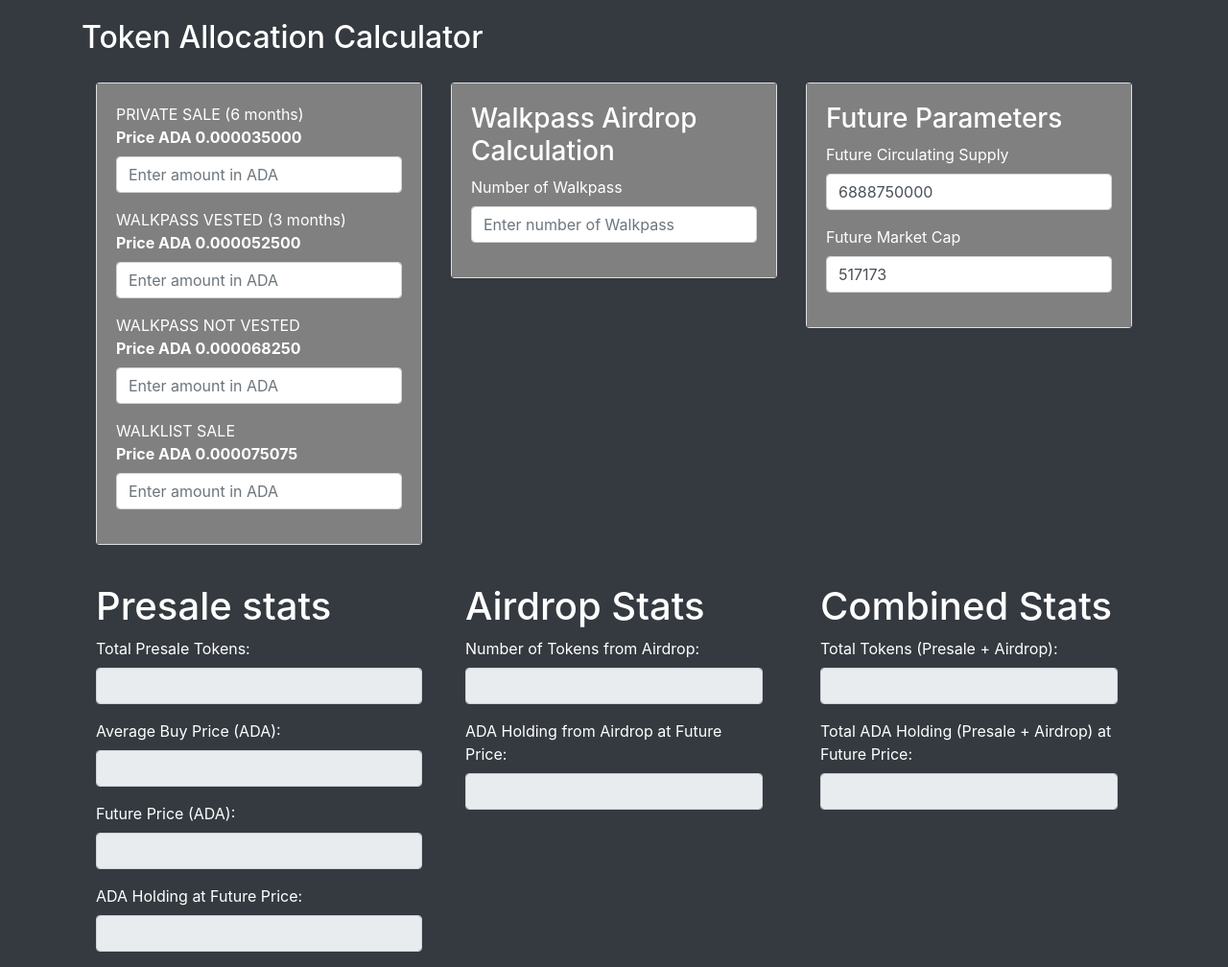
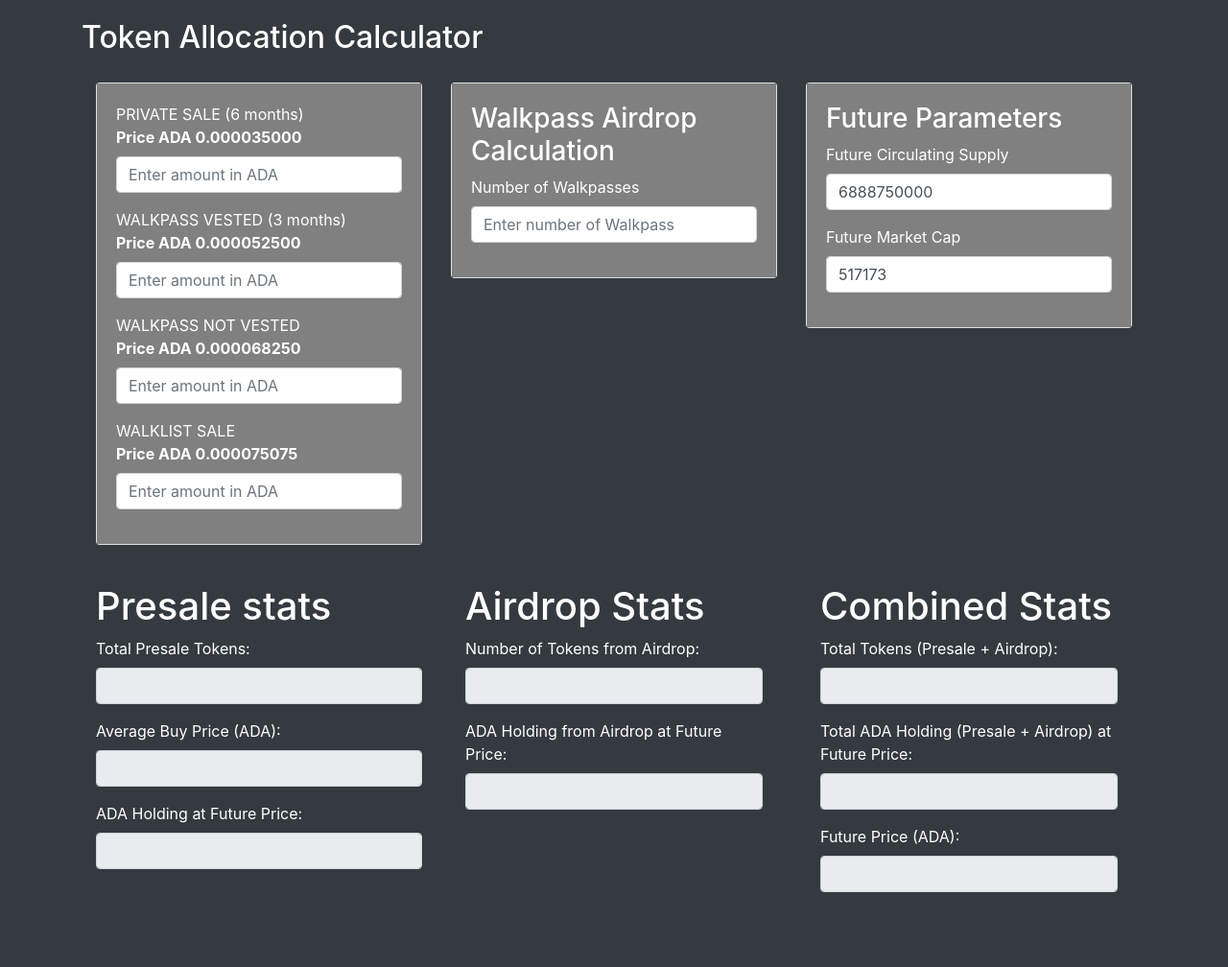
Before and after one commit to mesarq/mesarq.github.io, a plain HTML site: page wlkcalculator/walk.html in a window 1280 px wide. Shown: the whole page at 96% size. After the commit the page ends 946 px from the top, so only its background shows below. Drawn offline with nearby package versions, Linux system fonts and the light colour scheme.

Commit message:
Update walk.html

```diff
--- a/wlkcalculator/walk.html
+++ b/wlkcalculator/walk.html
@@ -58,7 +58,7 @@
             <div class="card-body">
                 <h3>Walkpass Airdrop Calculation</h3>
                 <div class="form-group">
-                    <label for="numberOfWalkpass">Number of Walkpass</label>
+                    <label for="numberOfWalkpass">Number of Walkpasses</label>
                     <input type="number" class="form-control" id="numberOfWalkpass" placeholder="Enter number of Walkpass">
                 </div>
 
@@ -99,10 +99,6 @@
                         <input type="text" id="averagePrice" class="form-control" disabled>
                     </div>
                     <div class="form-group">
-                        <label>Future Price (ADA):</label>
-                        <input type="text" id="priceFuture" class="form-control" disabled>
-                    </div>
-                    <div class="form-group">
                         <label>ADA Holding at Future Price:</label>
                         <input type="text" id="adaHolding" class="form-control" disabled>
                     </div>
@@ -134,6 +130,10 @@
                     <div class="form-group">
                         <label>Total ADA Holding (Presale + Airdrop) at Future Price:</label>
                         <input type="text" id="totalCombinedAdaHolding" class="form-control" disabled>
+                    </div>
+					<div class="form-group">
+                        <label>Future Price (ADA):</label>
+                        <input type="text" id="priceFuture" class="form-control" disabled>
                     </div>
                 </div>
             </div>  </div>
```
